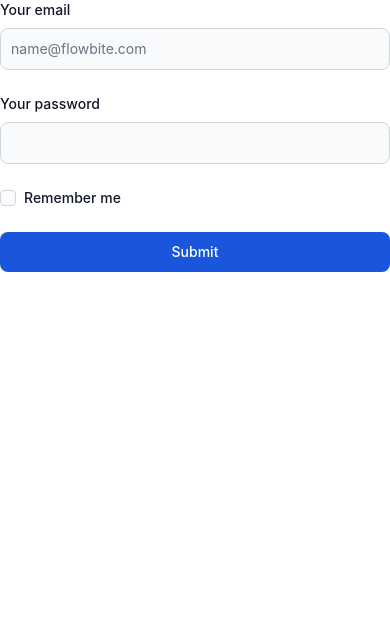
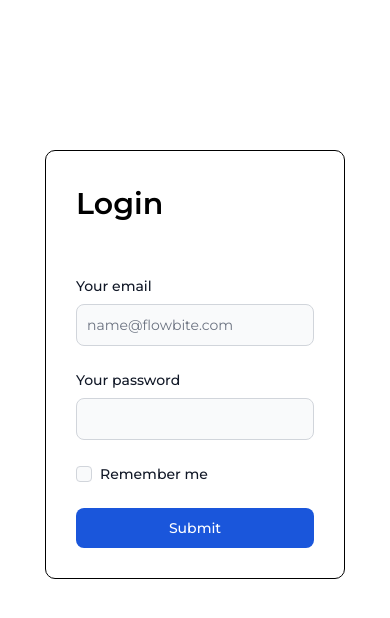
Before and after one commit to RehanRangrez/taleem, a plain HTML site: page login.html in a window 390 px wide. Drawn offline with nearby package versions, Linux system fonts and the light colour scheme.

Commit message:
Login completed

```diff
--- a/login.html
+++ b/login.html
@@ -9,9 +9,19 @@
       href="https://cdnjs.cloudflare.com/ajax/libs/flowbite/1.6.3/flowbite.min.css"
       rel="stylesheet"
     />
+    <!-- fonts -->
+    <link rel="preconnect" href="https://fonts.googleapis.com" />
+    <link rel="preconnect" href="https://fonts.gstatic.com" crossorigin />
+    <link
+      href="https://fonts.googleapis.com/css2?family=Montserrat:wght@100;300;400;500;600;700&display=swap"
+      rel="stylesheet"
+
+    />
     <link rel="stylesheet" href="styles/login.css" />
   </head>
   <body>
+    <div class="form-container">
+      <h2 class="form-title">Login</h2>
       <form>
         <div class="mb-6">
           <label
@@ -63,5 +73,6 @@
           Submit
         </button>
       </form>
+    </div>
   </body>
 </html>
--- a/styles/login.scss
+++ b/styles/login.scss
@@ -1,8 +1,40 @@
-*{
-    margin: 0;
-    padding: 0;
-    box-sizing: border-box;
+$mont: "Montserrat", sans-serif;
+
+* {
+  margin: 0;
+  padding: 0;
+  box-sizing: border-box;
 }
-body{
-    background-color: #fff;
+body {
+  font-family: $mont;
+  background-color: #fff;
+  .form-container {
+    margin: 100px auto;
+    width: 500px;
+    padding: 30px;
+    border: 1px solid black;
+    border-radius: 10px;
+    .form-title {
+      font-family: $mont;
+      font-weight: 600;
+      font-size: 30px;
+      margin-bottom: 50px;
+    }
+  }
 }
+
+@media only screen and (max-width: 760px) {
+  body {
+    .form-container {
+      width: 400px;
+    }
+  }
+}
+@media only screen and (max-width: 400px) {
+  body {
+    .form-container {
+      margin: 150px auto;
+      width: 300px;
+    }
+  }
+}
```
Also changed, not shown: index.html (+4 -0 lines), styles/login.css, 1 other file. Lines whose indentation alone changed are shown as unchanged.
